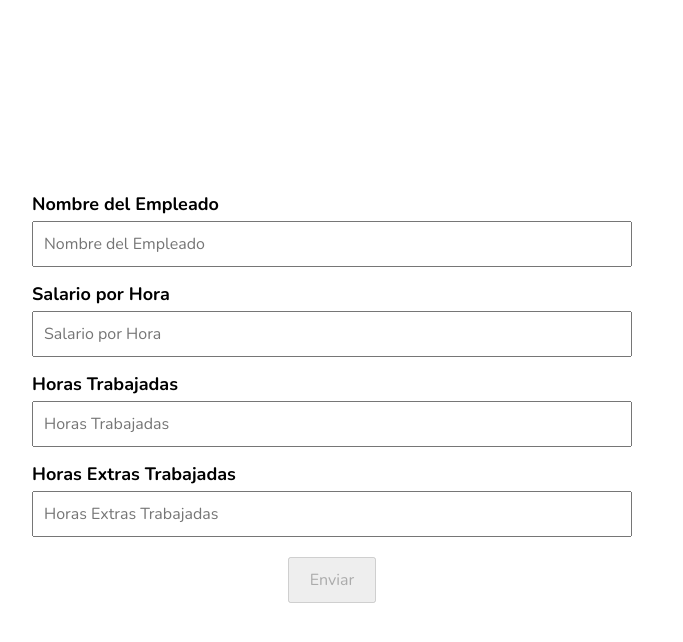
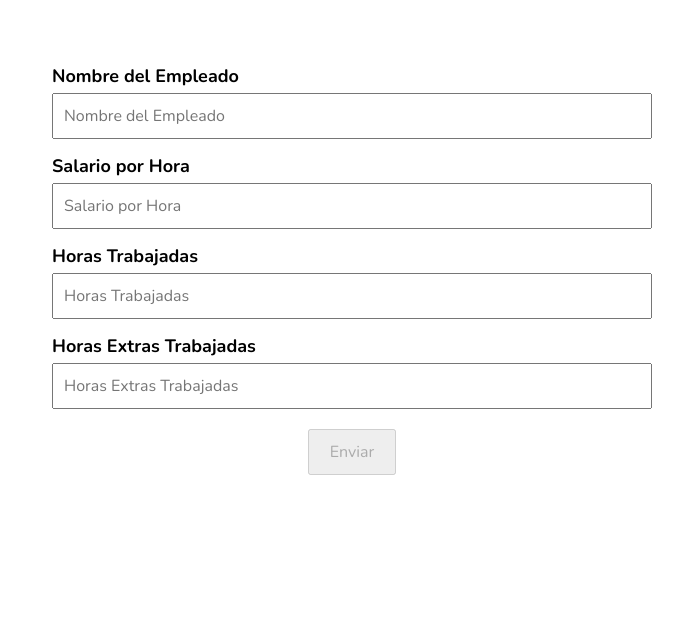
Before and after one commit to BMarin2003/TransaccionalesFinalExm, an Angular app: page / in a window 1280 px wide. Shown: the top 642 px of the page, without its empty margins (288-971 px from the left). Built offline with nearby package versions, Linux system fonts and the light colour scheme.

Commit message:
feat: Cambios en el css

```diff
--- a/src/app/components/datos-form/datos-form.component.css
+++ b/src/app/components/datos-form/datos-form.component.css
@@ -1,7 +1,7 @@
 .datos-form {
   max-width: 600px;
-  margin-top: 15%;
-  margin-inline: 25%;
+  margin: 0 auto;
+  margin-top: 5%;
 }
 
 .llenar {
@@ -17,7 +17,7 @@
   margin-bottom: 5px;
 }
 
-.formfield input {
+input {
   width: 100%;
   padding: 10px;
   font-size: 16px;
```
